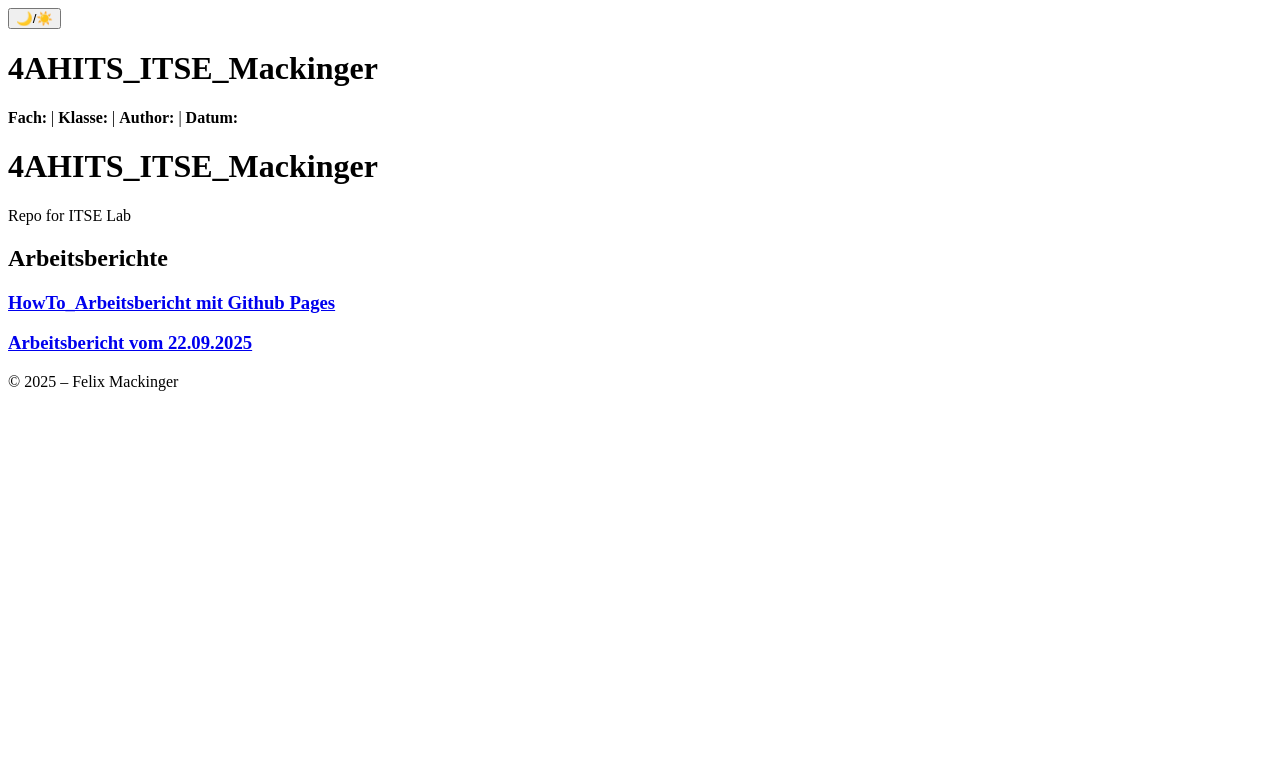
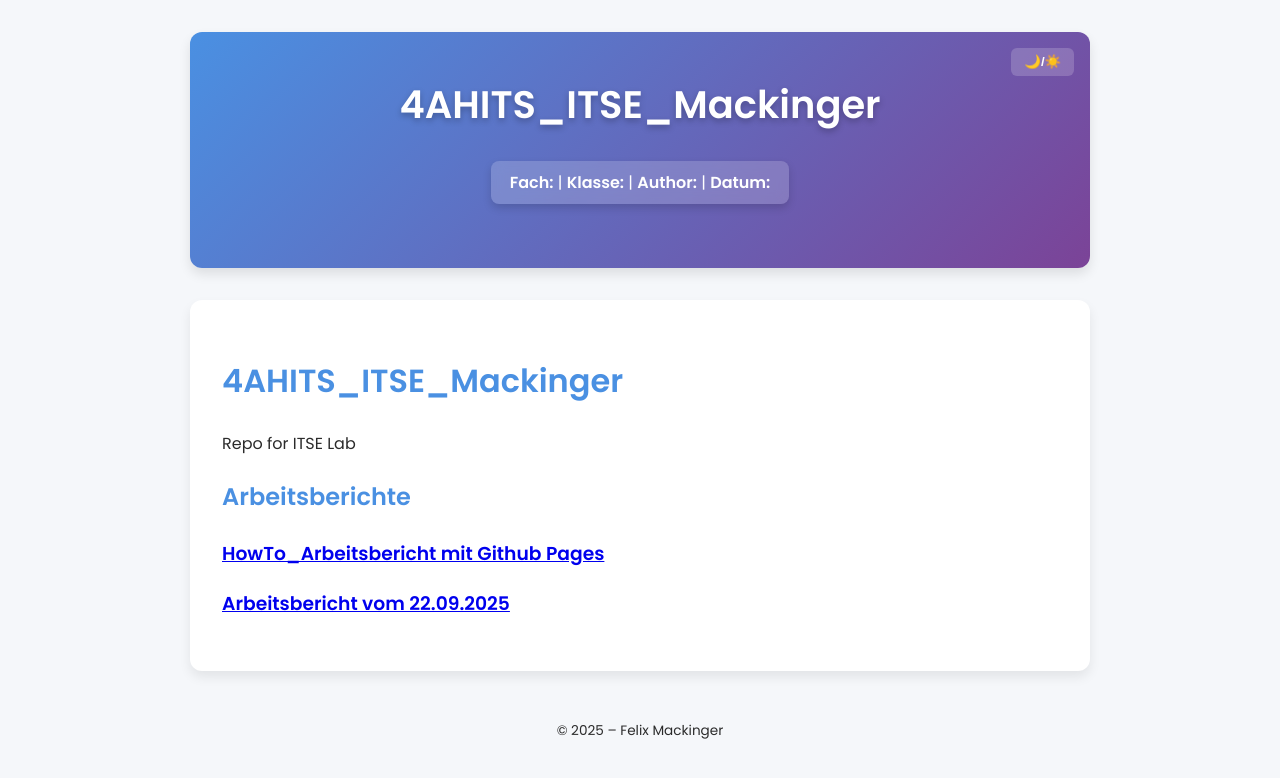
Before and after one commit to Felix-Mackinger/4AHITS_ITSE_Mackinger, a Jekyll site: the page built from README.md, in a window 1280 px wide. Shown: the top 778 px of the page. Built offline with Jekyll 4.4.1, drawn with Linux system fonts in a browser that asks for light colours; our own code applies the rules of GitHub Pages for plain Markdown files.

Commit message:
Update style.css

```diff
--- a/assets/css/style.css
+++ b/assets/css/style.css
@@ -1,4 +1,176 @@
-/* --- Rouge Syntax Highlighting (GitHub Pages) --- */
+@import url('https://fonts.googleapis.com/css2?family=Poppins:wght@400;600&display=swap');
+@import url('https://fonts.googleapis.com/css2?family=Fira+Code:wght@400;600&display=swap');
+
+/* ===========================================================
+   🎨 Designvariablen
+   =========================================================== */
+
+:root {
+  --bg: #f5f7fa;
+  --text: #2b2b2b;
+  --header-gradient: linear-gradient(135deg, #4A90E2, #7B4397);
+  --meta-bg: rgba(255, 255, 255, 0.18);
+  --meta-text: #fff;
+  --box-bg: #ffffff;
+  --accent: #4A90E2;
+
+  /* --- Codefarben Light Mode --- */
+  --code-bg: #f3f4f7;
+  --code-text: #2d2d2d;
+  --code-comment: #6a737d;
+  --code-keyword: #7B4397;
+  --code-string: #008000;
+  --code-number: #005cc5;
+  --code-function: #6f42c1;
+  --code-variable: #00509e;
+  --code-tag: #d73a49;
+  --code-attr: #b08800;
+  --code-error: #e5534b;
+}
+
+body.dark {
+  --bg: #1e1e2f;
+  --text: #e0e0e0;
+  --header-gradient: linear-gradient(135deg, #7B4397, #4A90E2);
+  --meta-bg: rgba(255, 255, 255, 0.1);
+  --meta-text: #f0f0f0;
+  --box-bg: #2a2a3b;
+  --accent: #7dafff;
+
+  /* --- Codefarben Dark Mode --- */
+  --code-bg: #282c34;
+  --code-text: #abb2bf;
+  --code-comment: #5c6370;
+  --code-keyword: #c678dd;
+  --code-string: #98c379;
+  --code-number: #d19a66;
+  --code-function: #61afef;
+  --code-variable: #e5c07b;
+  --code-tag: #e06c75;
+  --code-attr: #d19a66;
+  --code-error: #e06c75;
+}
+
+/* ===========================================================
+   🧱 Grundstruktur
+   =========================================================== */
+
+body {
+  font-family: 'Poppins', sans-serif;
+  background: var(--bg);
+  color: var(--text);
+  max-width: 900px;
+  margin: 0 auto;
+  padding: 2rem;
+  line-height: 1.7;
+  transition: background 0.3s, color 0.3s;
+}
+
+/* ---------- HEADER ---------- */
+header {
+  background: var(--header-gradient);
+  color: var(--meta-text);
+  padding: 2.5rem 2rem 3rem 2rem;
+  border-radius: 12px;
+  box-shadow: 0 6px 12px rgba(0,0,0,0.1);
+  text-align: center;
+  position: relative;
+}
+
+header h1 {
+  margin: 0 0 1rem 0;
+  font-weight: 700;
+  font-size: 2.4rem;
+  text-shadow: 0 3px 6px rgba(0,0,0,0.25);
+  color: #fff;
+}
+
+.meta {
+  margin-top: 0.5rem;
+  font-size: 1rem;
+  display: inline-block;
+  padding: 0.6rem 1.2rem;
+  border-radius: 8px;
+  background: var(--meta-bg);
+  color: var(--meta-text);
+  box-shadow: 0 4px 8px rgba(0,0,0,0.15);
+  backdrop-filter: blur(6px);
+  line-height: 1.5;
+}
+
+.theme-toggle {
+  position: absolute;
+  top: 1rem;
+  right: 1rem;
+  background: var(--meta-bg);
+  color: var(--meta-text);
+  border: none;
+  padding: 0.4rem 0.8rem;
+  border-radius: 6px;
+  cursor: pointer;
+  font-weight: 600;
+  transition: background 0.2s;
+}
+.theme-toggle:hover {
+  background: rgba(255,255,255,0.3);
+}
+
+/* ---------- MAIN ---------- */
+main {
+  background: var(--box-bg);
+  padding: 2rem;
+  border-radius: 12px;
+  margin-top: 2rem;
+  box-shadow: 0 6px 12px rgba(0,0,0,0.08);
+  transition: background 0.3s;
+}
+
+h1, h2, h3 {
+  color: var(--accent);
+}
+
+img {
+  max-width: 100%;
+  border-radius: 8px;
+  margin: 1rem 0;
+}
+
+/* ---------- FOOTER ---------- */
+footer {
+  margin-top: 3rem;
+  text-align: center;
+  font-size: 0.85rem;
+  color: var(--text);
+}
+
+/* ===========================================================
+   💻 Code (Inline + Block)
+   =========================================================== */
+
+code {
+  background: var(--code-bg);
+  color: var(--code-text);
+  padding: 0.2em 0.4em;
+  border-radius: 4px;
+  font-family: 'Fira Code', monospace;
+  font-size: 0.95em;
+}
+
+pre {
+  background: var(--code-bg);
+  color: var(--code-text);
+  padding: 1rem 1.2rem;
+  border-radius: 10px;
+  overflow-x: auto;
+  box-shadow: 0 4px 12px rgba(0,0,0,0.15);
+  font-family: 'Fira Code', monospace;
+  font-size: 0.95em;
+  line-height: 1.6;
+}
+
+/* ===========================================================
+   ✨ Rouge Syntax Highlighting (GitHub Pages)
+   =========================================================== */
 
 .highlight {
   background: var(--code-bg);
@@ -12,50 +184,50 @@
   box-shadow: 0 4px 12px rgba(0,0,0,0.15);
 }
 
-/* Allgemeine Token-Klassen */
-.highlight .c     { color: var(--code-comment); font-style: italic; } /* Kommentar */
-.highlight .k     { color: var(--code-keyword); font-weight: 600; }  /* Keyword */
-.highlight .s     { color: var(--code-string); }                     /* String */
-.highlight .n     { color: var(--code-variable); }                   /* Name/Variable */
-.highlight .nf    { color: var(--code-function); }                   /* Funktion */
-.highlight .o     { color: var(--code-keyword); }                    /* Operator */
-.highlight .p     { color: var(--code-text); }                       /* Klammern/Punctuation */
+/* --- Standard Rouge Tokens --- */
+.highlight .c     { color: var(--code-comment); font-style: italic; }
+.highlight .k     { color: var(--code-keyword); font-weight: 600; }
+.highlight .s     { color: var(--code-string); }
+.highlight .n     { color: var(--code-variable); }
+.highlight .nf    { color: var(--code-function); }
+.highlight .o     { color: var(--code-keyword); }
+.highlight .p     { color: var(--code-text); }
 .highlight .mi,
-.highlight .m     { color: var(--code-number); }                     /* Zahl */
+.highlight .m     { color: var(--code-number); }
 .highlight .nb,
-.highlight .bp    { color: var(--code-variable); }                   /* Builtins */
-.highlight .nt    { color: var(--code-keyword); }                    /* HTML-Tags */
-.highlight .na    { color: var(--code-function); }                   /* HTML-Attribute */
-.highlight .nv    { color: var(--code-variable); }                   /* Variablen */
-.highlight .err   { color: #e06c75; background: #512f31; }           /* Fehler */
+.highlight .bp    { color: var(--code-variable); }
+.highlight .nt    { color: var(--code-tag); }
+.highlight .na    { color: var(--code-attr); }
+.highlight .nv    { color: var(--code-variable); }
+.highlight .err   { color: var(--code-error); background: rgba(255,0,0,0.15); }
 
-/* Sprache-spezifische Feinheiten (optional) */
-.highlight.html .nt  { color: #e06c75; } /* Tagname */
-.highlight.html .na  { color: #d19a66; }
-.highlight.html .s   { color: #98c379; }
+/* --- Sprache-spezifische Anpassungen --- */
+.highlight.html .nt  { color: var(--code-tag); }
+.highlight.html .na  { color: var(--code-attr); }
+.highlight.html .s   { color: var(--code-string); }
 
-.highlight.js .k     { color: #c678dd; }
-.highlight.js .nf    { color: #61afef; }
-.highlight.js .s     { color: #98c379; }
-.highlight.js .mi    { color: #d19a66; }
+.highlight.js .k     { color: var(--code-keyword); }
+.highlight.js .nf    { color: var(--code-function); }
+.highlight.js .s     { color: var(--code-string); }
+.highlight.js .mi    { color: var(--code-number); }
 
-.highlight.python .k { color: #c678dd; }
-.highlight.python .s { color: #98c379; }
-.highlight.python .nf { color: #e5c07b; }
-.highlight.python .bp { color: #56b6c2; }
+.highlight.python .k { color: var(--code-keyword); }
+.highlight.python .s { color: var(--code-string); }
+.highlight.python .nf { color: var(--code-function); }
+.highlight.python .bp { color: var(--code-variable); }
 
-.highlight.csharp .k  { color: #c678dd; }
-.highlight.csharp .nf { color: #61afef; }
-.highlight.csharp .s  { color: #98c379; }
-.highlight.csharp .n  { color: #e5c07b; }
-.highlight.csharp .mi { color: #d19a66; }
+.highlight.csharp .k  { color: var(--code-keyword); }
+.highlight.csharp .nf { color: var(--code-function); }
+.highlight.csharp .s  { color: var(--code-string); }
+.highlight.csharp .n  { color: var(--code-variable); }
+.highlight.csharp .mi { color: var(--code-number); }
 
-.highlight.cpp .k  { color: #c678dd; }
-.highlight.cpp .nf { color: #61afef; }
-.highlight.cpp .s  { color: #98c379; }
-.highlight.cpp .n  { color: #e5c07b; }
+.highlight.cpp .k  { color: var(--code-keyword); }
+.highlight.cpp .nf { color: var(--code-function); }
+.highlight.cpp .s  { color: var(--code-string); }
+.highlight.cpp .n  { color: var(--code-variable); }
 
-/* Scrollbar Styling */
+/* --- Scrollbar Styling --- */
 .highlight::-webkit-scrollbar { height: 8px; }
 .highlight::-webkit-scrollbar-thumb { background: var(--accent); border-radius: 8px; }
 .highlight::-webkit-scrollbar-track { background: transparent; }
```
